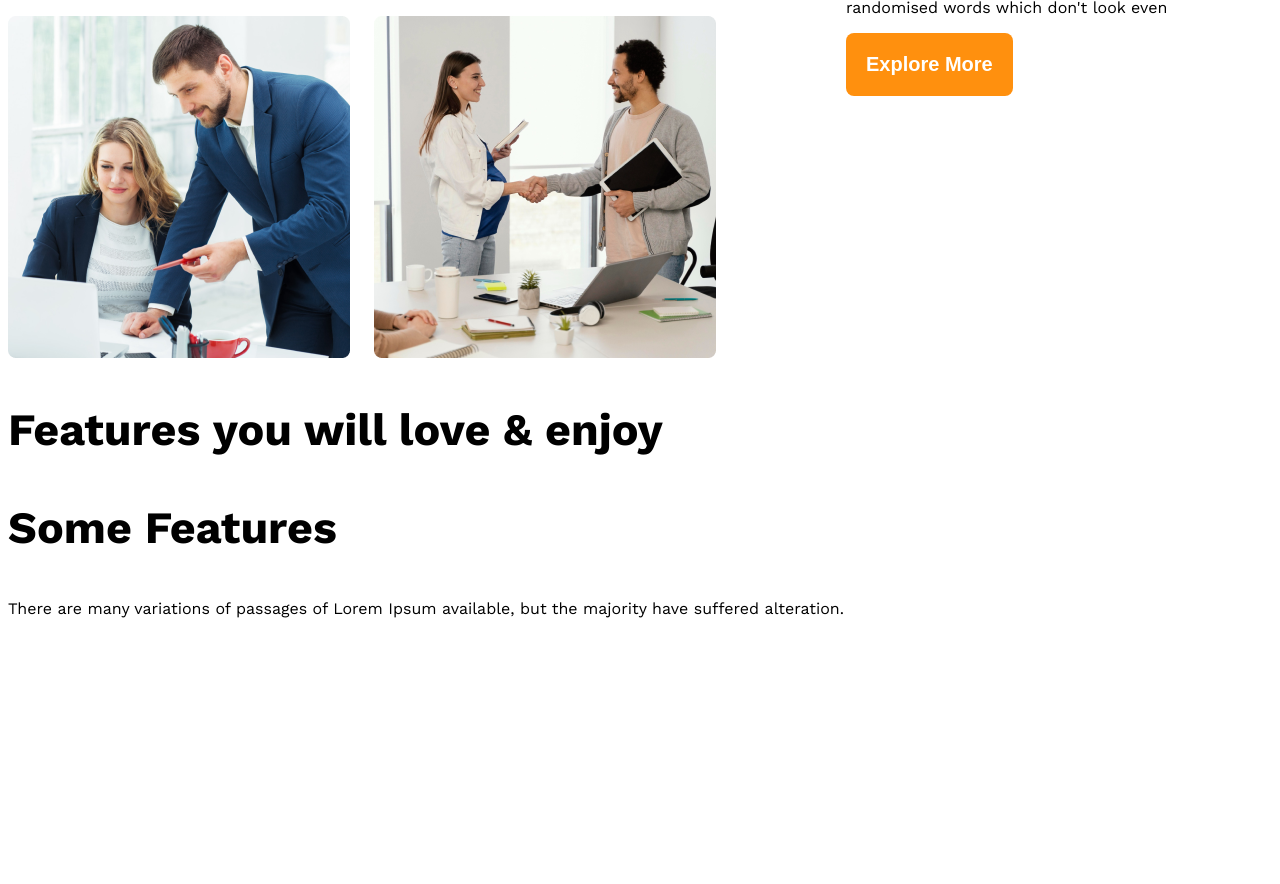
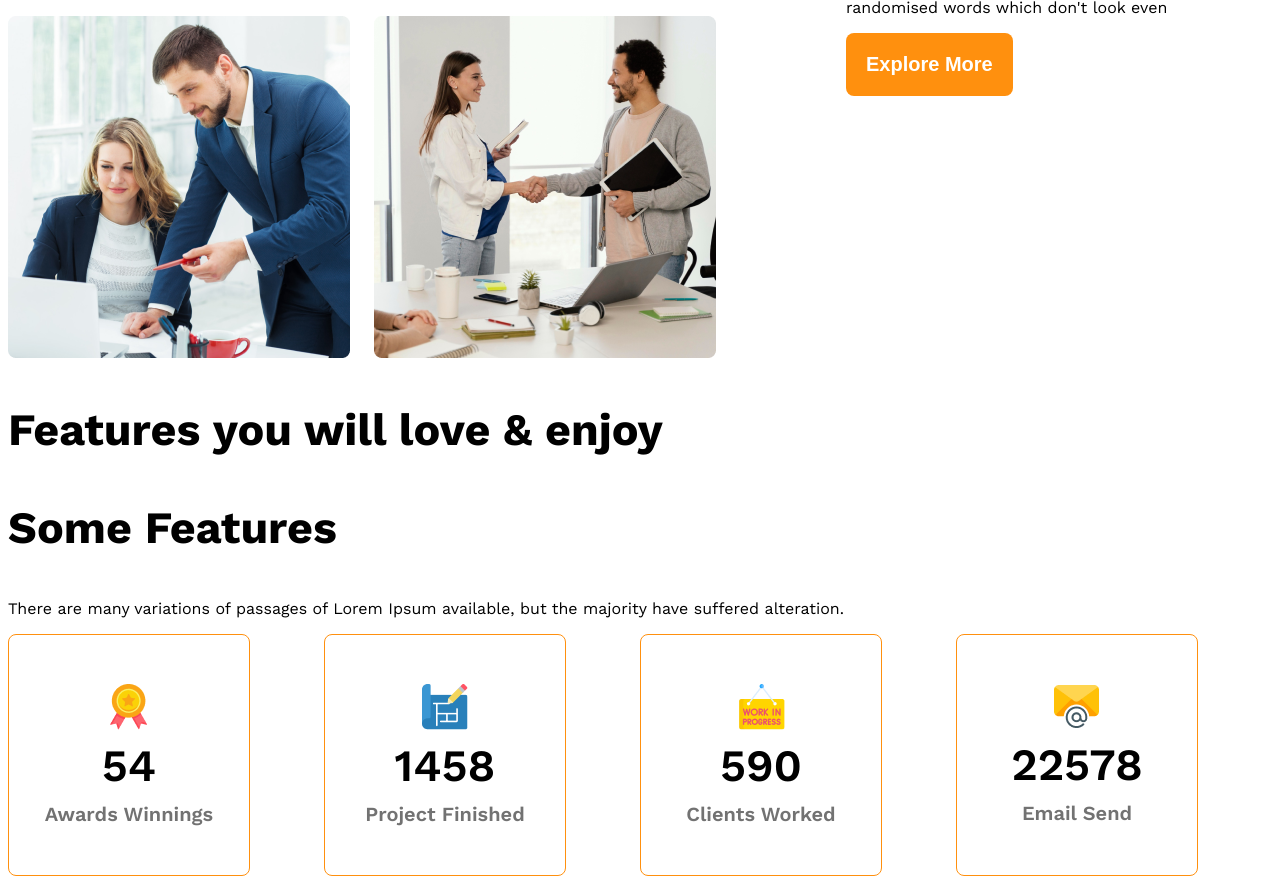
Before and after one commit to nehalmahmud18/G3-website, a plain HTML site: page index.html in a window 1280 px wide. Shown: the part 1288-2172 px from the top of the page. Before the commit the page ends 2086 px from the top, so only its background shows below. Drawn offline with nearby package versions, Linux system fonts and the light colour scheme.

Commit message:
added facts section

```diff
--- a/index.html
+++ b/index.html
@@ -52,27 +52,37 @@
         </section>
         <section class="some-facts">
             <h3 class="section-title">Some Features</h3>
-            <p>There are many variations of passages of Lorem Ipsum available, but the majority have suffered alteration.</p>
-            <div class="facts-container">
-                <div class="fact">
-                    <img src="" alt="" class="fact-icon">
-                    <h4 class="fact-number"></h4>
-                    <h5 class="fact-name"></h5>
+            <p class="">There are many variations of passages of Lorem Ipsum available, but the majority have suffered alteration.</p>
+            <div class="facts-container ">
+                <div class="fact display-flex">
+                    <div>
+                        <img src="./g3-architects-resources-main/images/icons/ribon.png" alt="" class="fact-icon">
+                    <div class="fact-number">54</div>
+                    <div class="fact-name">Awards Winnings</div>
+
+                    </div>
+
                 </div>
-                <div class="fact">
-                    <img src="" alt="" class="fact-icon">
-                    <h4 class="fact-number"></h4>
-                    <h5 class="fact-name"></h5>
+                <div class="fact display-flex">
+                   <div>
+                    <img src="./g3-architects-resources-main/images/icons/projects.png" alt="" class="fact-icon">
+                    <div class="fact-number">1458</div>
+                    <div class="fact-name">Project Finished</div>
+                   </div>
                 </div>
-                <div class="fact">
-                    <img src="" alt="" class="fact-icon">
-                    <h4 class="fact-number"></h4>
-                    <h5 class="fact-name"></h5>
+                <div class="fact display-flex">
+                    <div>
+                        <img src="./g3-architects-resources-main/images/icons/customers.png" alt="" class="fact-icon">
+                    <div class="fact-number">590</div>
+                    <div class="fact-name">Clients Worked</div>
+                    </div>
                 </div>
-                <div class="fact">
-                    <img src="" alt="" class="fact-icon">
-                    <h4 class="fact-number"></h4>
-                    <h5 class="fact-name"></h5>
+                <div class="fact display-flex">
+                    <div>
+                        <img src="./g3-architects-resources-main/images/icons/email.png" alt="" class="fact-icon">
+                    <div class="fact-number">22578</div>
+                    <div class="fact-name">Email Send</div>
+                    </div>
                 </div>
             </div>
 
--- a/styles/style.css
+++ b/styles/style.css
@@ -112,6 +112,36 @@ section> main{
 #quick{
     font-weight: 500;
 }
+/* fact related styles */
+.fact{
+    border: 1px solid #FF900E;
+    width: 240px;
+    height: 240px;
+   border-radius: 8px ;
+   text-align: center;
+   justify-content: center;
+   align-items: center;
+   /* padding: 25px; */
+
+}
+.facts-container{
+    display: grid;
+    grid-template-columns: repeat(4,1fr);
+
+}
+.fact-number{
+    font-size: 2.8rem;
+    font-weight: 600;
+    margin-top: 5px;
+
+
+}
+.fact-name{
+    font-size: 1.25rem;
+    font-weight: 600;
+    color: #727272;
+    margin-top: 10px;
+}
 /* responsive media */
 @media screen and (max-width: 576px){
     .navbar, .nav-links, .teams{
@@ -125,6 +155,7 @@ section> main{
         margin-left: 20px;
     }
 }
+
 @media screen and (min-width: 576px) and (max-width){
     .teams{
     flex-direction: column;
```
